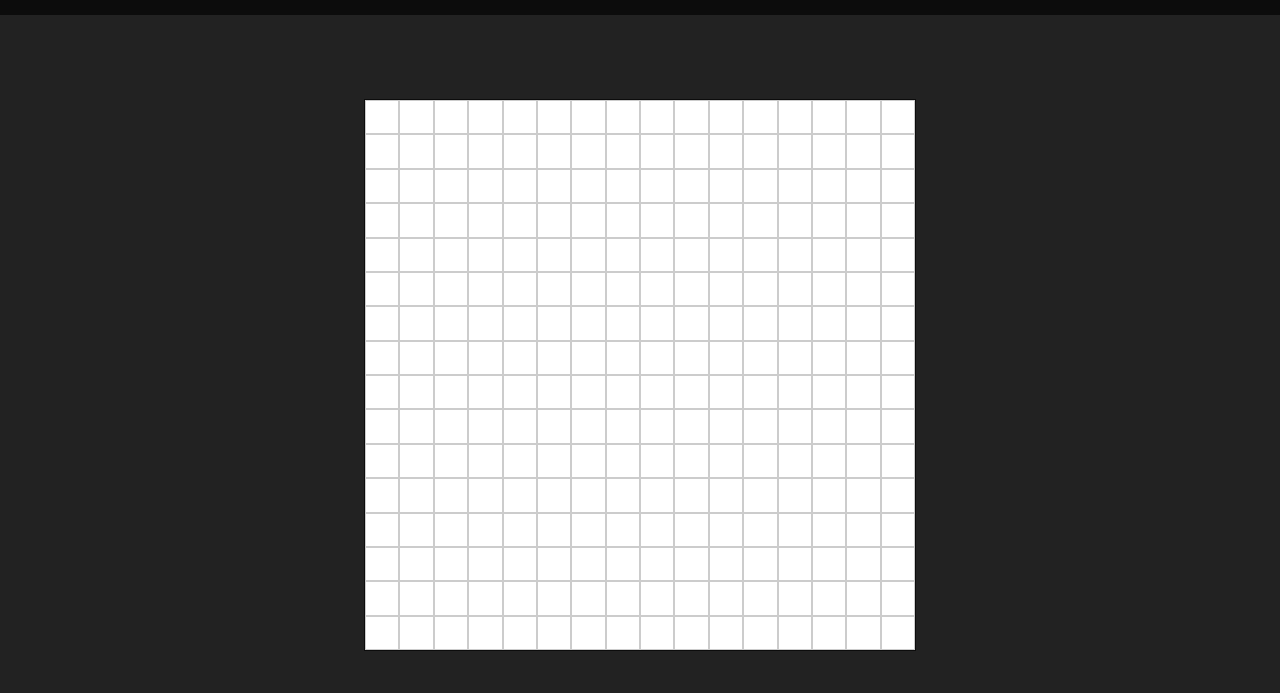
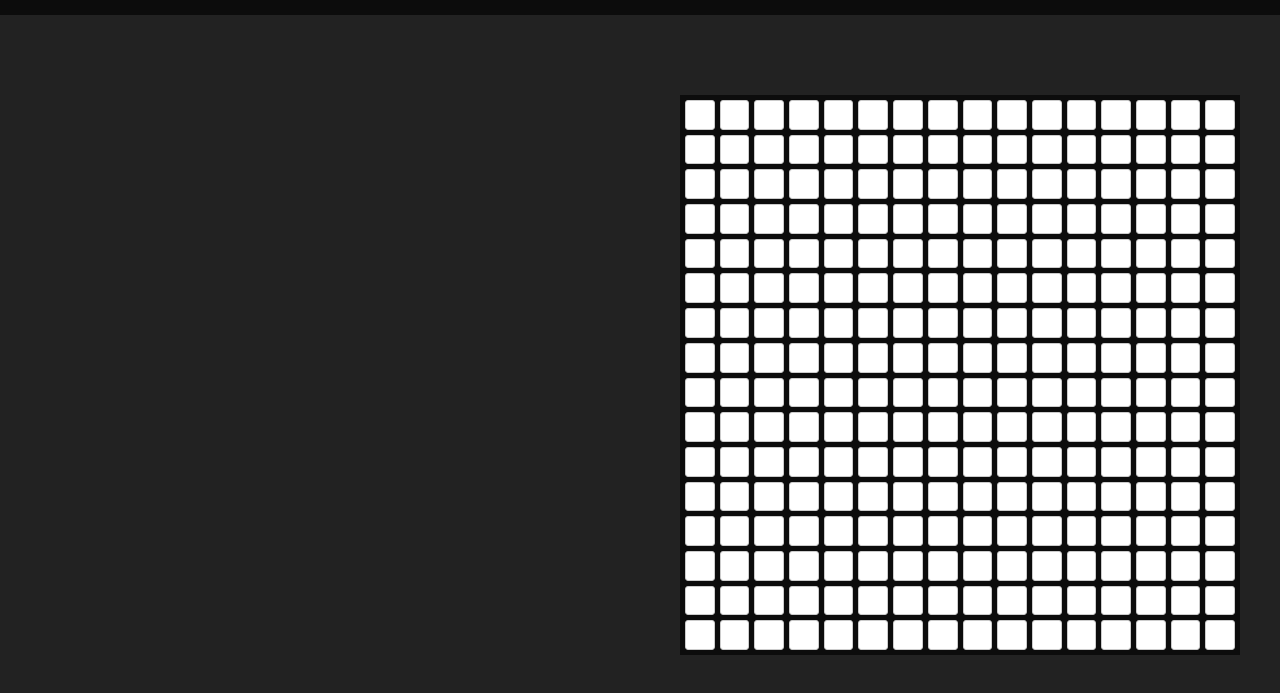
Before and after one commit to OnlyCodesOrg/ESPintar-Server, a website built with Vite: page web-server/index.html in a window 1280 px wide. Shown: the part 65-758 px from the top of the page. Built offline with nearby package versions, Linux system fonts and the light colour scheme.

Commit message:
Actualizar apariencia grid

```diff
--- a/web-server/index.html
+++ b/web-server/index.html
@@ -12,6 +12,7 @@
         </header>
 
         <div id="content">
+            <div id="controls"></div>
             <div id="grid"></div>
         </div>
 
--- a/web-server/main.js
+++ b/web-server/main.js
@@ -2,6 +2,7 @@ const grid = document.getElementById("grid");
 
 for (let i = 0; i < 16 * 16; i++) {
     const cell = document.createElement("div");
-    cell.classList.add("grid-item");
+    cell.classList.add("grid-cell");
+    cell.id = `cell-${i}`;
     grid.appendChild(cell);
 }
--- a/web-server/style.css
+++ b/web-server/style.css
@@ -24,23 +24,34 @@ header {
     justify-content: center;
     align-items: center;
     height: 90svh;
+    grid-template-columns: 1fr 1fr;
 }
 
 #grid {
     display: grid;
+    justify-self: center;
     grid-template-columns: repeat(16, 1fr);
     grid-template-rows: repeat(16, 1fr);
     width: clamp(320px, 50vw, 550px);
     height: clamp(320px, 50vw, 550px);
-    border: 1px solid #0c0c0c;
+    background-color: #0c0c0c;
+    padding: 5px;
+    gap: 5px;
 }
 
-.grid-item {
+.grid-cell {
     border: 1px solid #ccc;
     background-color: white;
+    border-radius: 10%;
     user-select: none;
 }
 
-.grid-item:hover {
+.grid-cell:hover {
     background-color: rgb(224, 224, 224);
 }
+
+@media only screen and (max-width: 768px) {
+    #content {
+        grid-template-columns: 1fr;
+    }
+}
```
